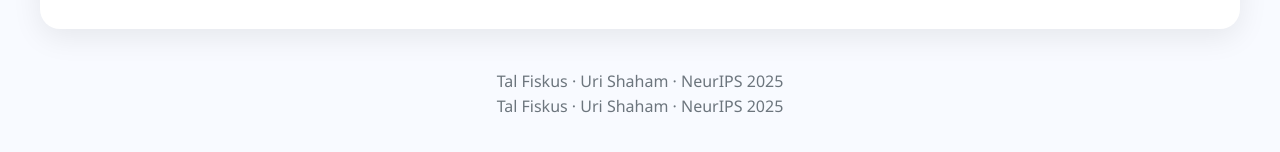
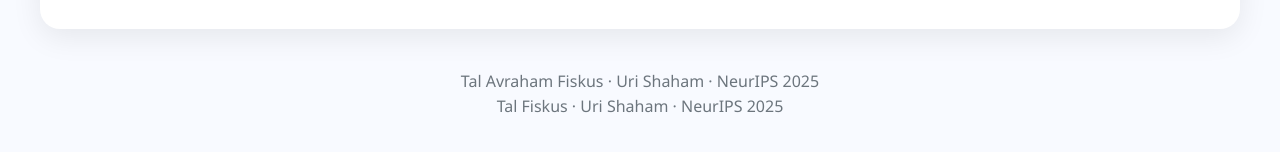
Before and after one commit to shaham-lab/TurningSandToGold, a plain HTML site: page index.html in a window 1280 px wide. Shown: the part 5859-6011 px from the top of the page. Drawn offline with nearby package versions, Linux system fonts and the light colour scheme.

Commit message:
Update footer with full name for Tal Fiskus

```diff
--- a/index.html
+++ b/index.html
@@ -496,7 +496,7 @@
 
     <footer style="text-align: center; padding: 40px 0; color: #6c757d;">
         <div class="container">
-            <a href="https://www.linkedin.com/in/talfiskus/" target="_blank">Tal Fiskus</a> ·
+            <a href="https://www.linkedin.com/in/talfiskus/" target="_blank">Tal Avraham Fiskus</a> ·
             <a href="https://www.linkedin.com/in/urishaham/" target="_blank">Uri Shaham</a> ·
             <a href="https://neurips.cc/virtual/2025/poster/119864" target="_blank">NeurIPS 2025</a>
             <p>Tal Fiskus · Uri Shaham · NeurIPS 2025</p>
```
